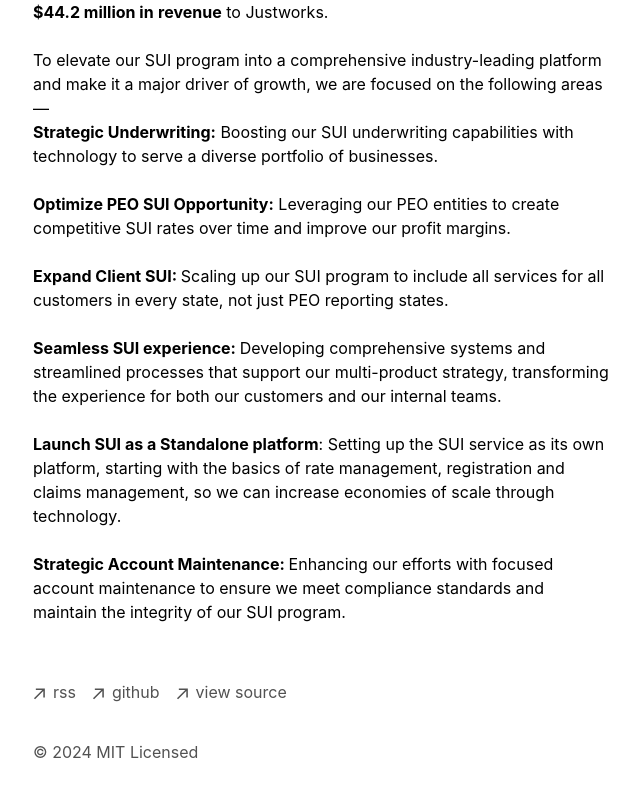
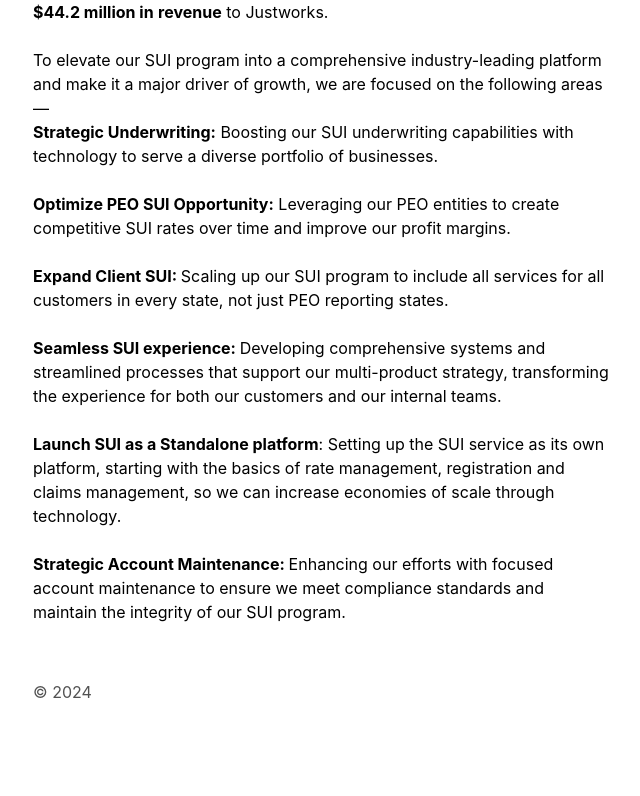
Before and after one commit to RishiA/memo-assist, a Next.js app: page / in a window 1280 px wide. Shown: the part 608-1404 px from the top of the page, without its empty margins (319-959 px from the left). After the commit the page ends 1376 px from the top, so only its background shows below. Built offline with nearby package versions, Linux system fonts and the light colour scheme.

Commit message:
update header & footer

```diff
--- a/app/components/footer.tsx
+++ b/app/components/footer.tsx
@@ -18,43 +18,9 @@ function ArrowIcon() {
 export default function Footer() {
   return (
     <footer className="mb-16">
-      <ul className="font-sm mt-8 flex flex-col space-x-0 space-y-2 text-neutral-600 md:flex-row md:space-x-4 md:space-y-0 dark:text-neutral-300">
-        <li>
-          <a
-            className="flex items-center transition-all hover:text-neutral-800 dark:hover:text-neutral-100"
-            rel="noopener noreferrer"
-            target="_blank"
-            href="/rss"
-          >
-            <ArrowIcon />
-            <p className="ml-2 h-7">rss</p>
-          </a>
-        </li>
-        <li>
-          <a
-            className="flex items-center transition-all hover:text-neutral-800 dark:hover:text-neutral-100"
-            rel="noopener noreferrer"
-            target="_blank"
-            href="https://github.com/vercel/next.js"
-          >
-            <ArrowIcon />
-            <p className="ml-2 h-7">github</p>
-          </a>
-        </li>
-        <li>
-          <a
-            className="flex items-center transition-all hover:text-neutral-800 dark:hover:text-neutral-100"
-            rel="noopener noreferrer"
-            target="_blank"
-            href="https://vercel.com/templates/next.js/portfolio-starter-kit"
-          >
-            <ArrowIcon />
-            <p className="ml-2 h-7">view source</p>
-          </a>
-        </li>
-      </ul>
+
       <p className="mt-8 text-neutral-600 dark:text-neutral-300">
-        © {new Date().getFullYear()} MIT Licensed
+        © {new Date().getFullYear()}
       </p>
     </footer>
   )
--- a/app/components/nav.tsx
+++ b/app/components/nav.tsx
@@ -7,9 +7,7 @@ const navItems = {
   '/blog': {
     name: 'blog',
   },
-  'https://vercel.com/templates/next.js/portfolio-starter-kit': {
-    name: 'deploy',
-  },
+
 }
 
 export function Navbar() {
```
